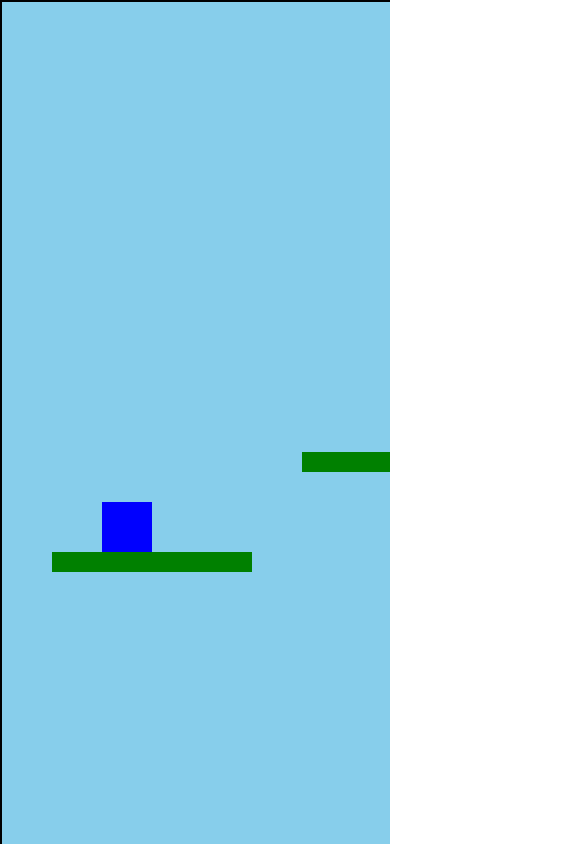
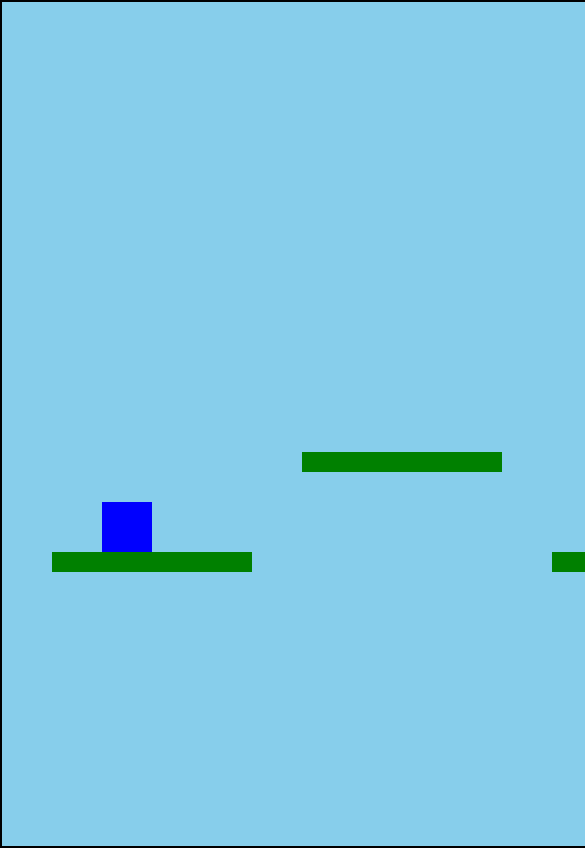
Before and after one commit to zekecabre6/ZekeGame, a React (Create React App) app: page / in a window 390 px wide. Shown: the top 848 px of the page, 585 px wide, since content can reach past the window. Built offline with nearby package versions, Linux system fonts and the light colour scheme.

Commit message:
estilos mobile2

```diff
--- a/src/components/Game.css
+++ b/src/components/Game.css
@@ -1,95 +1,18 @@
-/* Estilos generales */
-body {
+body{
     width: 100vw;
+    overflow: hidden;
+}.game-container{
+    width:300vw;
     height: 100vh;
+    min-height: 100vh;
+    border:2px solid #000;
+    position: relative;
     overflow: hidden;
-    margin: 0; /* Elimina los márgenes predeterminados */
-  }
-
-  /* Contenedor del juego */
-  .game-container {
-    width: 100vw; /* Asegura que el contenedor ocupe todo el ancho de la pantalla */
-    height: 95vh; /* Altura del 95% de la pantalla */
-    border: 2px solid #000;
-    position: relative;
-    overflow: hidden; /* Para evitar que se vea contenido fuera del área del contenedor */
-    background-color: #87ceeb; /* Fondo de cielo */
-  }
-
-  /* Para la última plataforma, que es la meta */
-  .last-platform {
+    background-color: #87ceeb;
+}
+/* Game.css */
+.last-platform {
     background-color: gold; /* Color dorado para la meta */
     border: 2px solid black; /* Borde negro */
     box-shadow: 0 0 10px rgba(0, 0, 0, 0.5); /* Sombra para resaltar */
   }
-
-/* Media query para dispositivos móviles */
-@media (max-width: 600px) {
-    /* Ajusta el body para que ocupe toda la pantalla */
-    * {
-      width: 100vw;
-      height: 100vh;
-      margin: 0;
-      padding: 0;
-      overflow: hidden; /* Evita el scroll */
-    }
-
-    /* Ajuste del contenedor del juego para móvil */
-    .game-container {
-      width: 300vw; /* El contenedor ahora tiene un ancho mayor al de la pantalla */
-      height: 100vh;
-      overflow: hidden;
-      position: relative;
-      background-color: #87ceeb;
-      transform: translateX(0); /* Ajuste para comenzar sin desplazamiento */
-    }
-
-    /* Ajuste de tamaño para el jugador */
-    .player {
-      width: 50px;  /* Tamaño adecuado para móviles */
-      height: 50px; /* Tamaño adecuado para móviles */
-    }
-
-    /* Ajuste de plataformas */
-    .platform {
-      width: 80%; /* Las plataformas ocupan el 80% del ancho */
-      height: 10px; /* Asegura que las plataformas no sean demasiado altas */
-    }
-
-    /* Zonas de control táctil */
-    .touch-zone {
-      position: absolute;
-      width: 100%;
-      height: 50%; /* Ocupa la mitad inferior de la pantalla */
-    }
-
-    /* Zonas de control específicas */
-    .left-zone, .center-zone, .right-zone {
-      position: absolute;
-      width: 50%; /* Cada zona ocupa la mitad del ancho */
-      height: 50%; /* Cada zona ocupa la mitad de la altura */
-    }
-
-    .left-zone {
-      top: 0;
-      left: 0;
-      background-color: rgba(255, 0, 0, 0.3); /* Zona izquierda */
-    }
-
-    .center-zone {
-      top: 50%;
-      left: 0;
-      background-color: rgba(0, 255, 0, 0.3); /* Zona central */
-    }
-
-    .right-zone {
-      top: 50%;
-      left: 50%;
-      background-color: rgba(0, 0, 255, 0.3); /* Zona derecha */
-    }
-
-    /* Para que el contenedor del juego se mueva suavemente */
-    .game-container {
-      transition: transform 0.3s ease-out; /* Suaviza el movimiento de la cámara */
-    }
-  }
```
